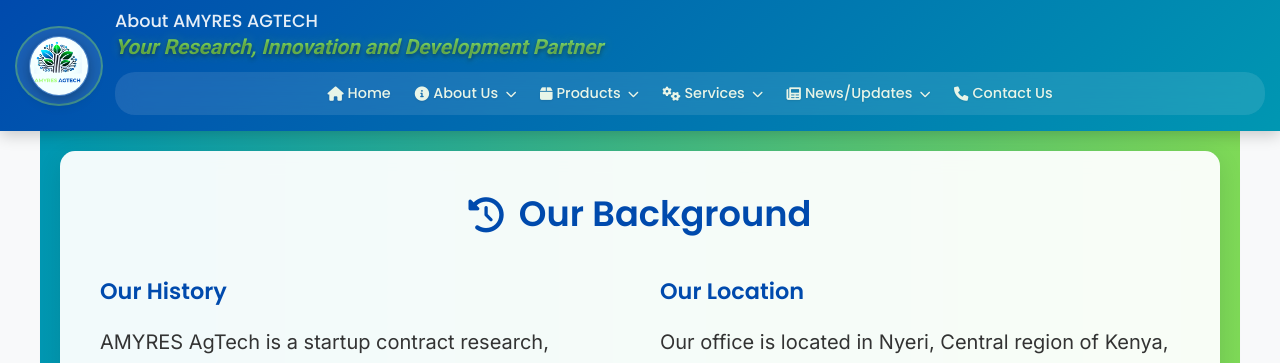
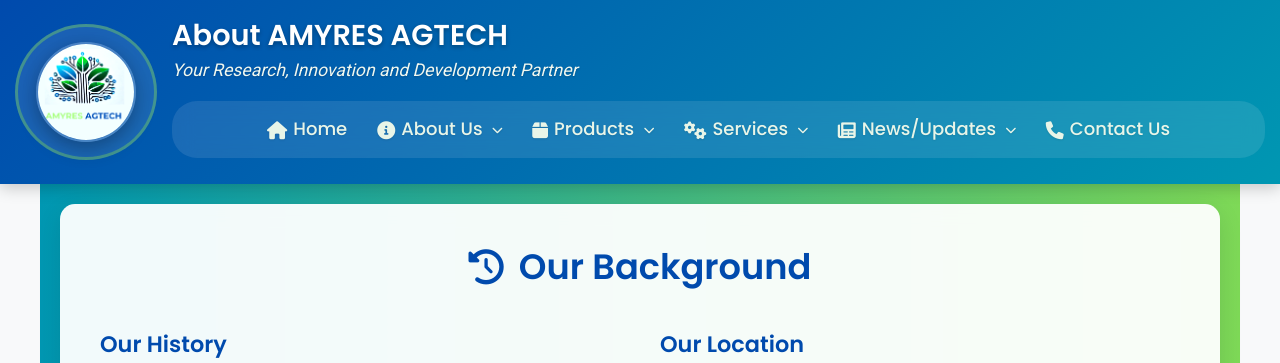
Before and after one commit to kimaninyutu/amyres2, a Django app: page /about/ in a window 1280 px wide; the page is wider, and only the part inside the window is pictured. Shown: the top 363 px of that part. Run offline with Django 5.2, Linux system fonts and the light colour scheme.

Commit message:
Update amyres.css

```diff
--- a/amyres_webapp/static/amyres_webapp/css/amyres.css
+++ b/amyres_webapp/static/amyres_webapp/css/amyres.css
@@ -70,27 +70,27 @@
   width: 100%;
 }
 
-/* Header wrapper - Minimized */
+/* Header wrapper - Enhanced */
 .header-wrapper {
   display: flex;
   align-items: center;
-  min-height: 60px; /* Reduced from 80px */
-  gap: 12px; /* Reduced from 15px */
-  padding: 8px 0; /* Reduced from 10px */
+  min-height: 80px;
+  gap: 15px;
+  padding: 10px 0;
   position: relative;
 }
 
-/* Logo section - Smaller */
+/* Logo section - Enhanced visibility with CIRCULAR LOGO */
 .logo-section {
   display: flex;
   align-items: center;
   justify-content: center;
   flex-shrink: 0;
-  padding: 8px 12px; /* Reduced from 15px 18px */
+  padding: 15px 18px;
   background: rgba(255, 255, 255, 0.1);
   border-radius: 50%;
   backdrop-filter: blur(10px);
-  border: 2px solid rgba(126, 217, 87, 0.4); /* Reduced from 3px */
+  border: 3px solid rgba(126, 217, 87, 0.4);
   transition: all 0.3s ease;
 }
 
@@ -101,14 +101,14 @@
 }
 
 .logo {
-  height: clamp(50px, 8vw, 60px); /* Reduced from clamp(80px, 12vw, 100px) */
-  width: clamp(50px, 8vw, 60px); /* Reduced from clamp(80px, 12vw, 100px) */
+  height: clamp(80px, 12vw, 100px);
+  width: clamp(80px, 12vw, 100px);
   border-radius: 50%;
-  box-shadow: 0 4px 15px rgba(0, 0, 0, 0.3); /* Reduced shadow */
+  box-shadow: 0 6px 20px rgba(0, 0, 0, 0.3);
   transition: all 0.3s ease;
   filter: brightness(1.1);
   object-fit: cover;
-  border: 1px solid rgba(255, 255, 255, 0.2); /* Reduced from 2px */
+  border: 2px solid rgba(255, 255, 255, 0.2);
 }
 
 .logo:hover {
@@ -117,53 +117,35 @@
   border-color: rgba(126, 217, 87, 0.5);
 }
 
-/* Header content - Minimized */
+/* Header content - Enhanced */
 .header-content {
   flex: 1;
   display: flex;
   flex-direction: column;
   justify-content: center;
-  padding: 4px 0; /* Reduced from 8px */
+  padding: 8px 0;
   min-width: 0;
 }
 
 .header-text {
-  margin-bottom: 8px; /* Reduced from 12px */
+  margin-bottom: 12px;
 }
 
 .header-text h1 {
-  margin: 0 0 4px 0; /* Reduced from 6px */
-  font-size: clamp(0.9rem, 2vw, 1.1rem); /* Reduced from clamp(1.2rem, 2.5vw, 1.6rem) */
-  font-weight: 500; /* Reduced from 600 */
-  line-height: 1.1; /* Reduced from 1.2 */
+  margin: 0 0 6px 0;
+  font-size: clamp(1.2rem, 2.5vw, 1.6rem);
+  font-weight: 600;
+  line-height: 1.2;
   word-wrap: break-word;
-  opacity: 0.9; /* Make it less prominent */
 }
 
 .header-text p {
-  font-size: clamp(1rem, 2.2vw, 1.3rem); /* Increased from clamp(0.85rem, 1.8vw, 1rem) */
-  color: #ffffff; /* Changed from #e8f5e8 to pure white */
+  font-size: clamp(0.85rem, 1.8vw, 1rem);
+  color: #e8f5e8;
   margin: 0;
   font-style: italic;
-  line-height: 1.2; /* Reduced from 1.3 */
+  line-height: 1.3;
   word-wrap: break-word;
-  font-weight: 600; /* Added bold weight */
-  text-shadow: 0 2px 4px rgba(0, 0, 0, 0.4); /* Enhanced shadow */
-  background: linear-gradient(45deg, #7ed957, #90ee90); /* Added gradient background */
-  -webkit-background-clip: text;
-  -webkit-text-fill-color: transparent;
-  background-clip: text;
-  animation: taglineGlow 3s ease-in-out infinite alternate; /* Added glow animation */
-}
-
-/* Add glow animation for tagline */
-@keyframes taglineGlow {
-  0% {
-    text-shadow: 0 2px 4px rgba(0, 0, 0, 0.4), 0 0 10px rgba(126, 217, 87, 0.3);
-  }
-  100% {
-    text-shadow: 0 2px 4px rgba(0, 0, 0, 0.4), 0 0 20px rgba(126, 217, 87, 0.6);
-  }
 }
 
 /* Mobile Navigation Toggle - IMPROVED POSITIONING */
@@ -208,9 +190,9 @@
   transform: rotate(45deg) translate(-5px, -6px);
 }
 
-/* Enhanced Navigation - Compact */
+/* Enhanced Navigation */
 nav {
-  margin: 4px 0; /* Reduced from 8px */
+  margin: 8px 0;
   position: relative;
 }
 
@@ -223,8 +205,8 @@
   flex-wrap: wrap;
   gap: 0;
   background: rgba(255, 255, 255, 0.1);
-  border-radius: 20px; /* Reduced from 25px */
-  padding: 4px; /* Reduced from 6px */
+  border-radius: 25px;
+  padding: 6px;
   backdrop-filter: blur(10px);
 }
 
@@ -236,13 +218,13 @@
 .nav-menu li a {
   display: flex;
   align-items: center;
-  gap: 4px; /* Reduced from 6px */
-  padding: 6px 12px; /* Reduced from 8px 15px */
+  gap: 6px;
+  padding: 8px 15px;
   color: #e8f5e8;
   text-decoration: none;
-  font-size: clamp(0.8rem, 1.3vw, 0.9rem); /* Reduced from clamp(0.85rem, 1.5vw, 1rem) */
+  font-size: clamp(0.85rem, 1.5vw, 1rem);
   font-weight: 500;
-  border-radius: 15px; /* Reduced from 20px */
+  border-radius: 20px;
   transition: all 0.3s ease;
   white-space: nowrap;
   font-family: "Poppins", sans-serif;
@@ -877,10 +859,7 @@
   margin-bottom: 15px;
   font-family: "Roboto", sans-serif;
   font-size: clamp(0.85rem, 2vw, 0.95rem);
-  color: #666;
-  margin-bottom: 15px;
-  font-family: "Roboto", sans-serif;
-  font-size: clamp(0.85rem, 2vw, 0.95rem);
+}
 
 .status-badge {
   background: linear-gradient(45deg, #7ed957, #5cb85c);
@@ -2792,4 +2771,3 @@
     scroll-behavior: auto;
   }
 }
-}
```
Lines whose indentation alone changed are shown as unchanged.
